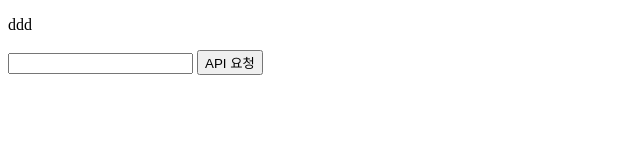
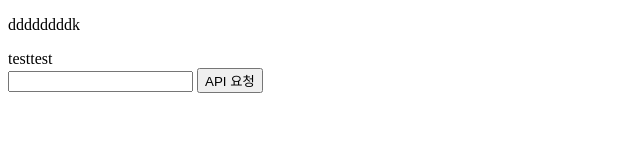
Before and after one commit to rockinventor/git_test2, a plain HTML site: page index.html in a window 1280 px wide. Shown: the whole page, without its empty margins (0-640 px from the left). Drawn offline with Linux system fonts and the light colour scheme.

Commit message:
Update index.html
인덱스 고침

```diff
--- a/index.html
+++ b/index.html
@@ -7,7 +7,8 @@
     <title>Document</title>
 </head>
 <body>
-    <p>ddd</p>
+    <p>ddddddddk</p>
+    <div>testtest</div>
     <div id="sound"></div>
     <input type="text" id="userid" name="">
     <button onclick="getSound()">API 요청</button>
```
